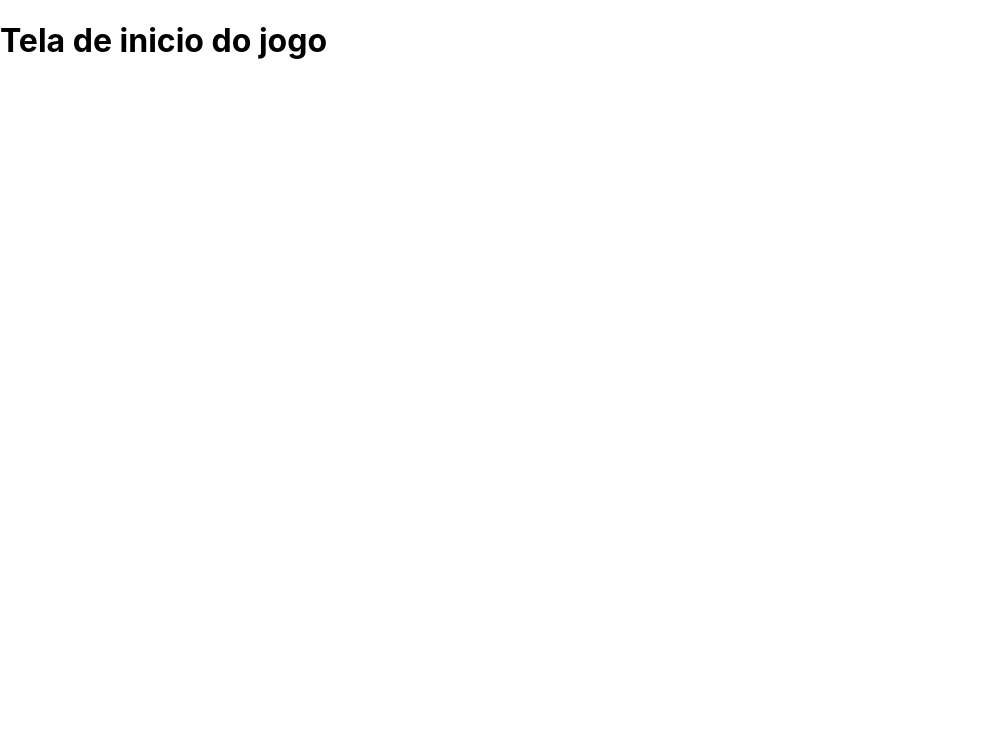
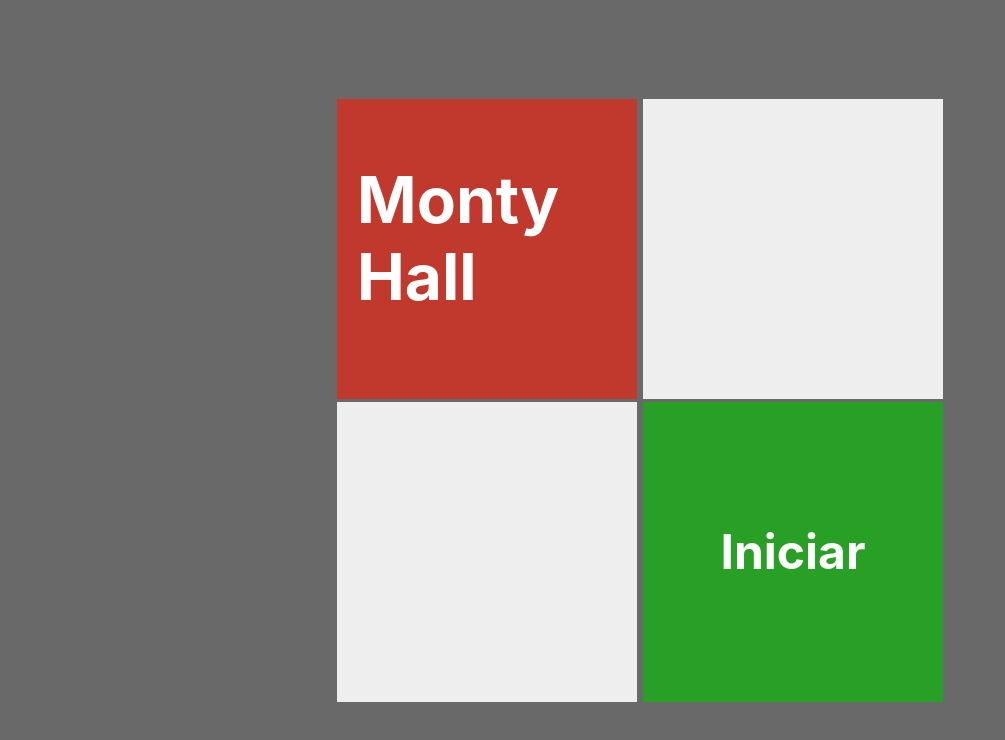
Before and after one commit to jordanobaluz/portas, a Next.js app: page / in a window 1280 px wide. Shown: the top 740 px of the page, without its empty margins (0-1005 px from the left). Built offline with nearby package versions, Linux system fonts and the light colour scheme.

Commit message:
retirado css home, definido as propriedades css das classes formulario e cartao, criado a tela inicial com os quadrados de cada compenente

```diff
--- /dev/null
+++ b/components/Cartao.tsx
@@ -0,0 +1,17 @@
+import styles from "../styles/Cartao.module.css"
+
+interface CartaoProps {
+    bgcolor?: string
+}
+
+export default function Cartao(props) {
+    return (
+        <div className={styles.cartao}
+            style={{
+                backgroundColor: props.bgcolor ?? "#eee"
+            }}
+        >
+            {props.children}
+        </div>
+    )
+}
--- a/pages/index.tsx
+++ b/pages/index.tsx
@@ -1,12 +1,25 @@
-import { useState } from "react";
-import Porta from "../components/Porta";
-import Presente from "../components/Presente";
-import { atualizarPortas, criarPortas } from "../functions/portas";
-import PortaModel from "../model/porta";
+import Cartao from "../components/Cartao";
+import styles from "../styles/Formulario.module.css"
+import Link from "next/link";
 
-export default function Home() {
+export default function Formulario() {
   return (
-    <h1>Tela de inicio do jogo</h1>
+    <div className={styles.formulario}>
+      <div>
+        <Cartao bgcolor="#c0392c">
+          <h1>Monty Hall</h1>
+        </Cartao>
+        <Cartao></Cartao>
+      </div>
+      <div>
+        <Cartao></Cartao>
+        <Cartao bgcolor="#28a025">
+          <Link href={`/jogo/4/2`}>
+            <h2 className={styles.link}>Iniciar</h2>
+          </Link>
+        </Cartao>
+      </div>
+    </div>
   )
 }
 
--- /dev/null
+++ b/styles/Cartao.module.css
@@ -0,0 +1,9 @@
+.cartao {
+    display: flex;
+    width: 300px;
+    height: 300px;
+    color: #fff;
+    margin: 3px;
+    font-size: 2rem;
+    padding: 20px;
+}
--- /dev/null
+++ b/styles/Formulario.module.css
@@ -0,0 +1,15 @@
+.formulario {
+    display: flex;
+    justify-content: center;
+    align-items: center;
+    height: 100vh;
+    background-color: #696969;
+}
+
+.link {
+    display: flex;
+    justify-content: center;
+    align-items: center;
+    flex: 1;
+    margin: 0;
+}
```
Also changed, not shown: styles/Home.module.css (deleted, +0 -129 lines).
